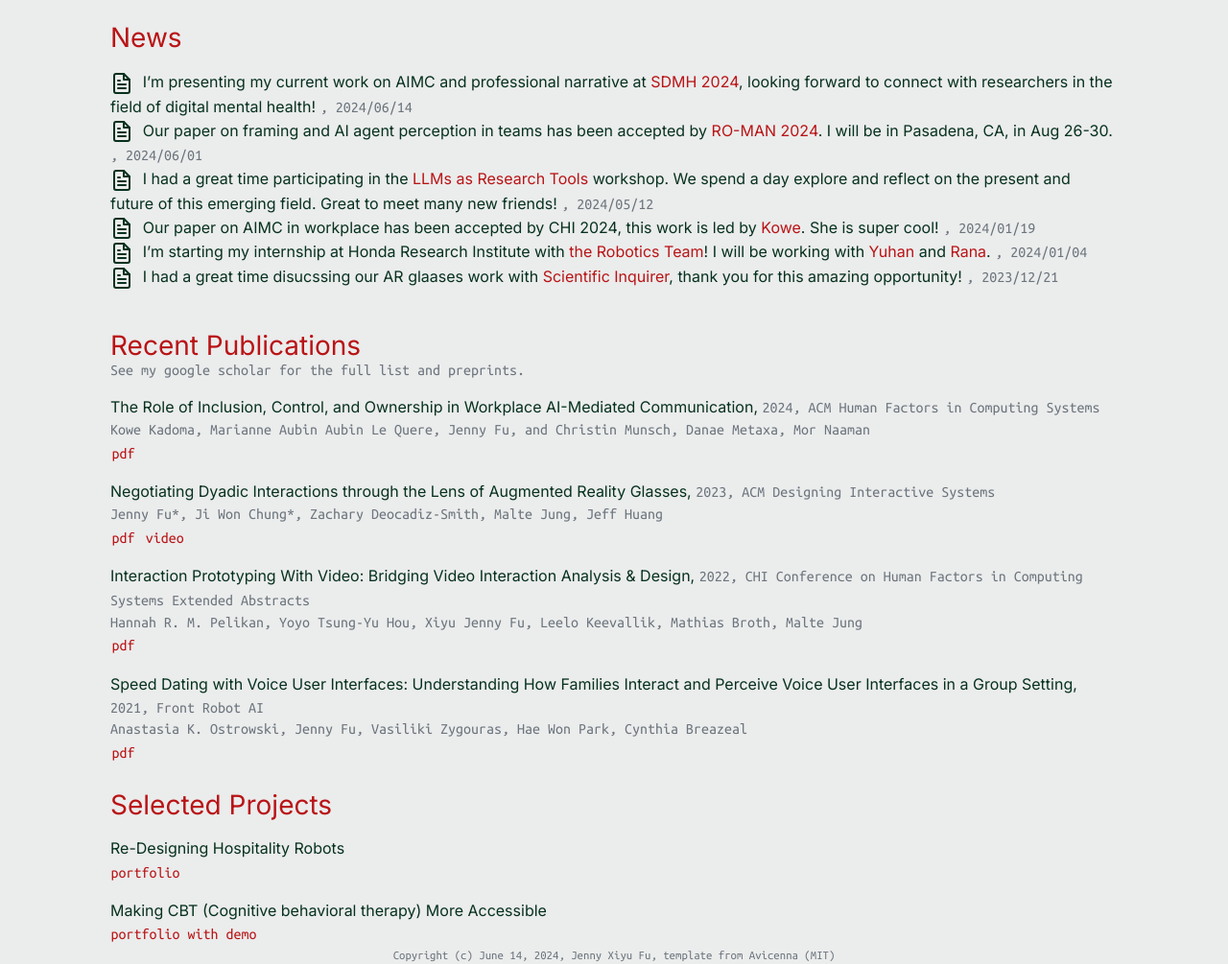
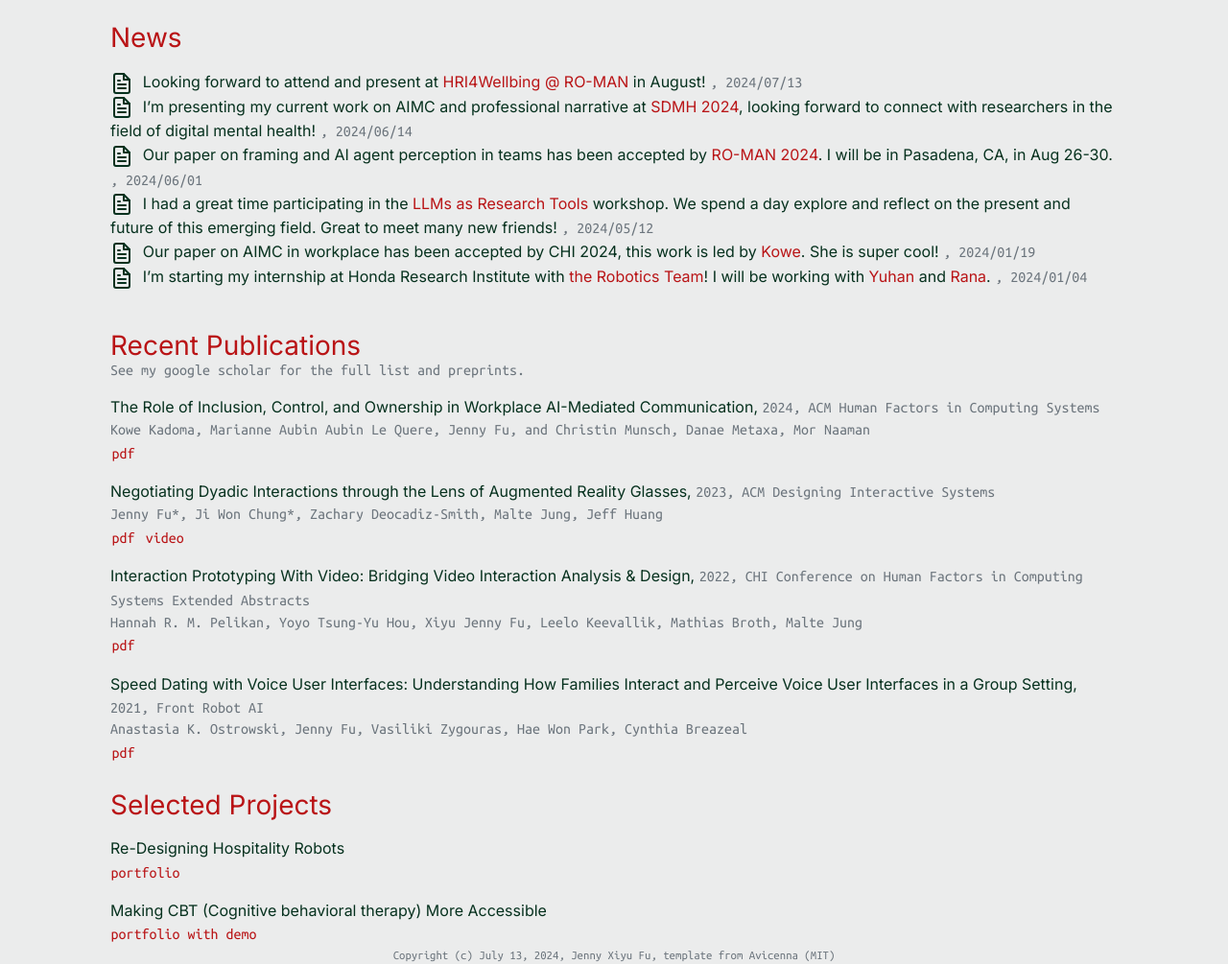
Before and after one commit to ASaladBowl/ASaladBowl, a plain HTML site: page index.html in a window 1280 px wide. Shown: the part 815-1820 px from the top of the page at 96% size. Drawn offline with nearby package versions, Linux system fonts and the light colour scheme; some icons are missing; a web font is replaced by a local one.

Commit message:
update news

```diff
--- a/index.html
+++ b/index.html
@@ -318,6 +318,23 @@
 
 
 
+                Looking forward to attend and present at <a href="https://sites.google.com/view/hri4wellbeing2024/objectives?authuser=0">HRI4Wellbing @ RO-MAN</a> in August!
+
+
+
+                <span class="secondary_font text-muted">, 2024/07/13</span>
+
+
+            </li>
+
+
+
+            <li>
+
+                <i data-feather="file-text"></i>
+
+
+
                 I&rsquo;m presenting my current work on AIMC and professional narrative at <a href="https://societydmh.org/2024-annual-meeting/">SDMH 2024</a>, looking forward to connect with researchers in the field of digital mental health!
 
 
@@ -391,23 +408,6 @@
 
 
                 <span class="secondary_font text-muted">, 2024/01/04</span>
-
-
-            </li>
-
-
-
-            <li>
-
-                <i data-feather="file-text"></i>
-
-
-
-                I had a great time disucssing our AR glaases work with <a href="https://scientificinquirer.com/2023/12/21/conversations-with-jenny-fu-on-smart-glasses-and-how-to-address-the-potential-creepiness-factor-that-goes-with-it/">Scientific Inquirer</a>, thank you for this amazing opportunity!
-
-
-
-                <span class="secondary_font text-muted">, 2023/12/21</span>
 
 
             </li>
@@ -771,7 +771,7 @@
 
 
 <footer class="mt-auto d-flex justify-content-center text-muted small secondary_font">
-    <span class="text-muted">Copyright (c) June 14, 2024, Jenny Xiyu Fu,
+    <span class="text-muted">Copyright (c) July 13, 2024, Jenny Xiyu Fu,
         <a class="text-muted" href="https://github.com/hadisinaee/avicenna" target="_blank"> template from Avicenna
             (MIT)</a>
     </span>
```
Also changed, not shown: about/index.html (+1 -1 lines), blog/blog1/index.html (+1 -1 lines), blog/blog2/index.html (+1 -1 lines), blog/blog3/index.html (+1 -1 lines), blog/blog4/index.html (+1 -1 lines), blog/index.html (+1 -1 lines), categories/index.html (+1 -1 lines), news/index.html (+1 -1 lines), tags/ai/index.html (+1 -1 lines), tags/deep-learning/index.html (+1 -1 lines), tags/deep_learning/index.html (+1 -1 lines), tags/economy/index.html (+1 -1 lines), tags/index.html (+1 -1 lines), tags/machine-learning/index.html (+1 -1 lines), 3 more files.
